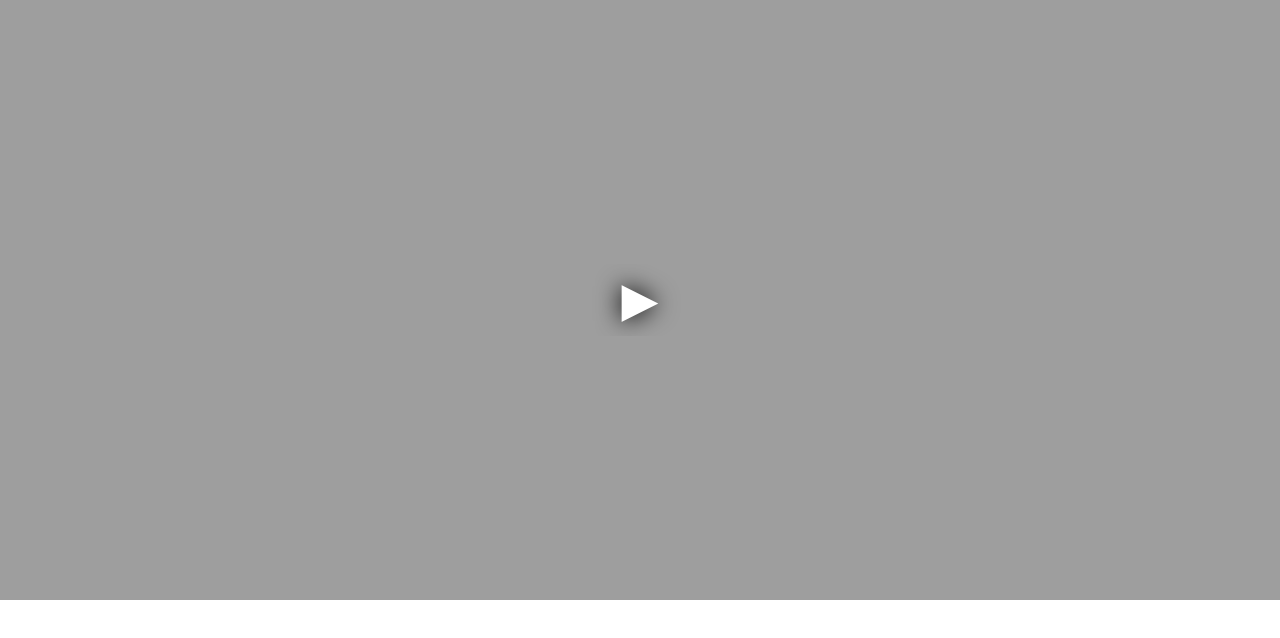
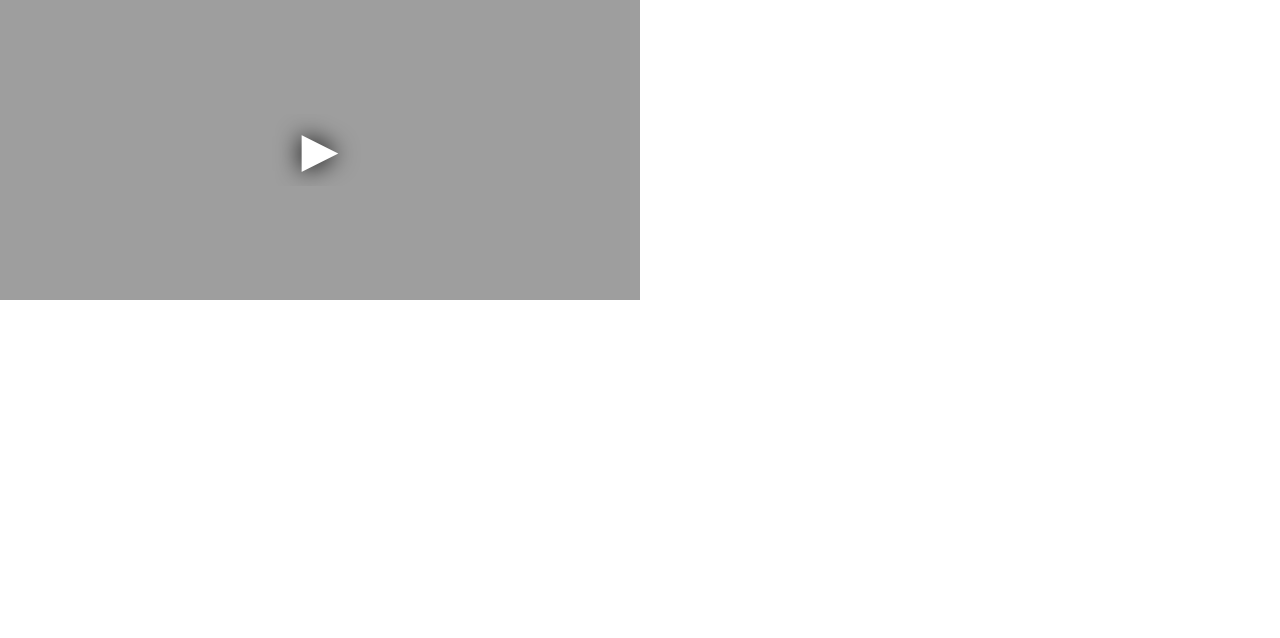
Before and after one commit to Mikaeldsouza/ballons-game, a plain HTML site: page video.html in a window 1280 px wide. Drawn offline with Linux system fonts and the light colour scheme.

Commit message:
Update video.html

```diff
--- a/video.html
+++ b/video.html
@@ -6,14 +6,14 @@
 </head>
 
 <iframe
-  width="100%"
-  height="600px"
+  width="50%"
+  height="300px"
   src="https://www.youtube.com/embed/5wnO_iapFnE"
   srcdoc="<style>*{padding:0;margin:0;overflow:hidden}html,body{height:100%}img,span{position:absolute;width:100%;top:0;bottom:0;margin:auto}span{height:1.5em;text-align:center;font:48px/1.5 sans-serif;color:white;text-shadow:0 0 0.5em black}</style><a href=https://www.youtube.com/embed/5wnO_iapFnE?autoplay=1&mute=1><img src=https://img.youtube.com/vi/5wnO_iapFnE/hqdefault.jpg alt='Vídeo de Apresentação'><span>▶</span></a>"
   frameborder="0"
   allow="accelerometer; autoplay; encrypted-media; gyroscope; picture-in-picture"
   allowfullscreen
-  title="The Dark Knight Rises: What Went Wrong? – Wisecrack Edition"
+  title="Apresentação"
 ></iframe>
 
 <style type="text/css">
```
